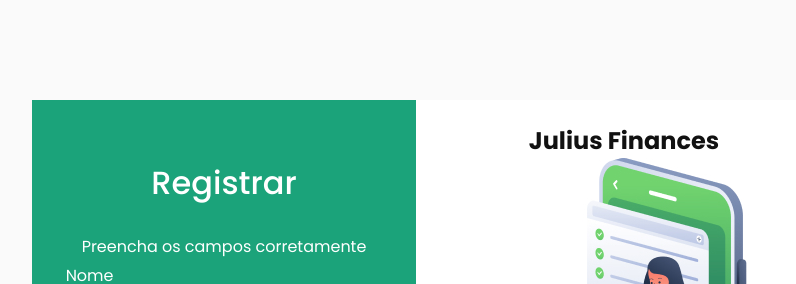
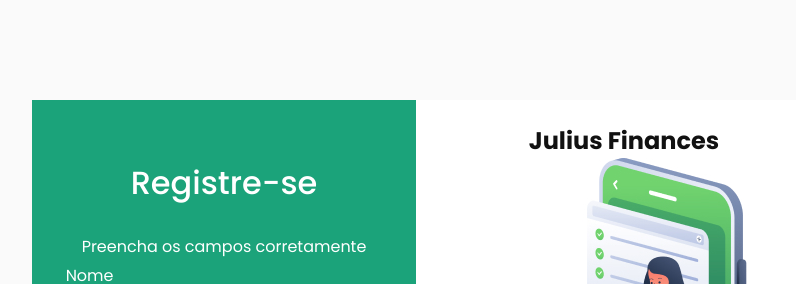
Before and after one commit to talitaaraujodev/julius-finances-frontend, a React (Vite) app: page / in a window 1280 px wide. Both pictures are taken after a click on the button "Registre-se". Shown: the top 284 px of the page, without its empty margins (208-1004 px from the left). Built offline with nearby package versions, Linux system fonts and the light colour scheme.

Commit message:
fix: added file p/ routes

```diff
--- a/src/App.tsx
+++ b/src/App.tsx
@@ -1,13 +1,6 @@
-import { BrowserRouter, Routes, Route } from "react-router-dom";
-import { LoginPage } from "./pages/LoginPage";
 import "./assets/sass/global.scss";
+import { MainRoutes } from "./routes/Routes";
 
 export function App() {
-  return (
-    <BrowserRouter>
-      <Routes>
-        <Route path="/" element={<LoginPage />}></Route>
-      </Routes>
-    </BrowserRouter>
-  );
+  return <MainRoutes />;
 }
--- a/src/components/FormRegister.tsx
+++ b/src/components/FormRegister.tsx
@@ -4,7 +4,7 @@
   return (
     <div className="left">
       <form method="post" className="form">
-        <h2 className="title">Registrar</h2>
+        <h2 className="title">Registre-se</h2>
         <span>Preencha os campos corretamente</span>
         <label htmlFor="name">Nome</label>
         <input type="text" id="name" name="name" />
--- /dev/null
+++ b/src/routes/Routes.tsx
@@ -0,0 +1,12 @@
+import { BrowserRouter, Routes, Route } from "react-router-dom";
+import { LoginPage } from "../pages/LoginPage";
+
+export function MainRoutes() {
+  return (
+    <BrowserRouter>
+      <Routes>
+        <Route path="/" element={<LoginPage />}></Route>
+      </Routes>
+    </BrowserRouter>
+  );
+}
```
